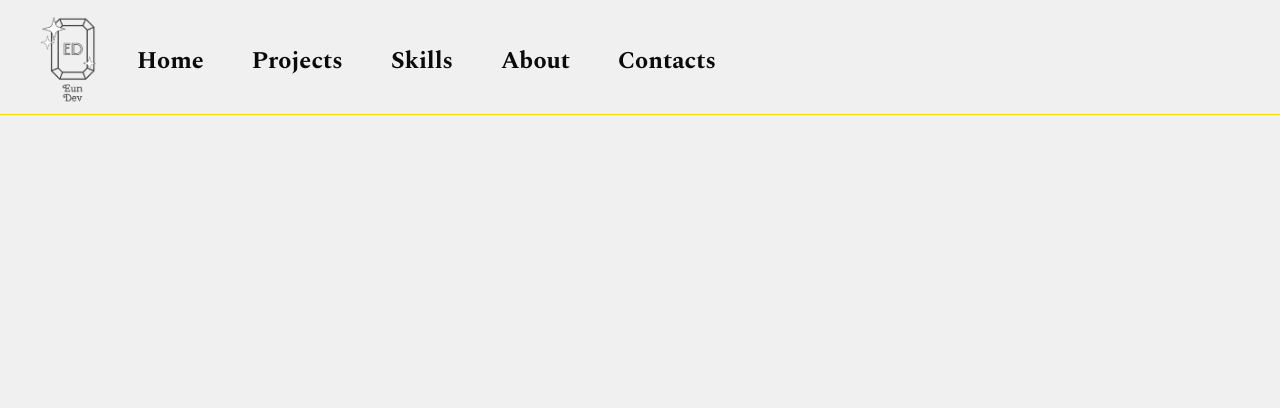
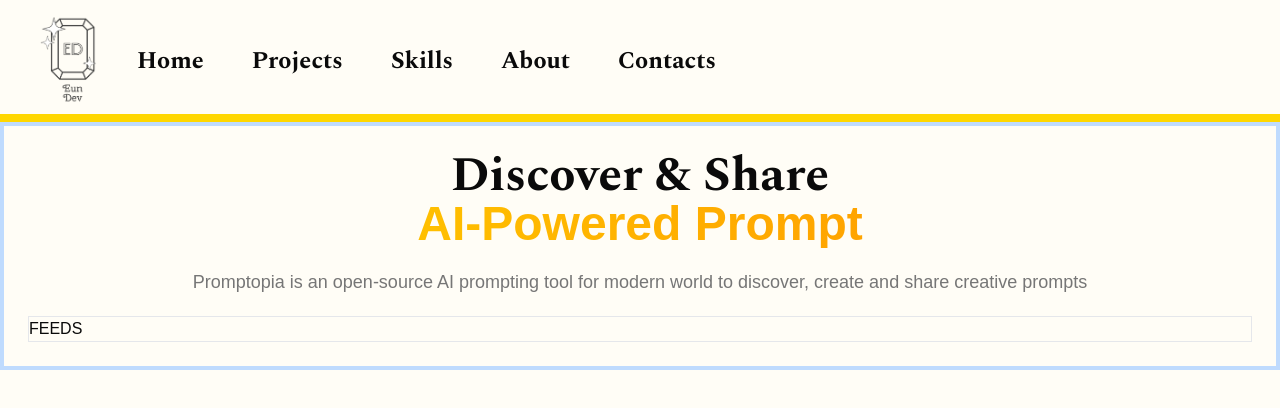
Before and after one commit to chreuseun/my-next-js-showcase-app, a Next.js app: page / in a window 1280 px wide. Shown: the top 408 px of the page. Built offline with nearby package versions, Linux system fonts and the light colour scheme.

Commit message:
Add Navbar.tsx

```diff
--- a/components/Nav.tsx
+++ b/components/Nav.tsx
@@ -32,7 +32,10 @@
     label: "Contacts",
     id: "contacts",
   },
-  SKILLS: { label: "Skills", id: "skill" },
+  SKILLS: {
+    label: "Skills",
+    id: "skill",
+  },
 };
 
 const Nav = () => {
@@ -49,10 +52,10 @@
   };
 
   return (
-    <div className="border-b pb-2 border-customGold px-10 pt-4 flex flex-row">
+    <div className="border-b-8 pb-2 border-customGold px-10 pt-4 flex flex-row">
       <Image
         src={appLogo}
-        className="select-none md:mr-4"
+        className="select-none md:mr-4 cursor-pointer"
         alt="eundev icon"
         height={90}
       />
@@ -64,8 +67,6 @@
         {renderNavButton(navConfig.ABOUT)}
         {renderNavButton(navConfig.CONTACTS)}
       </div>
-
-      {/* </div> */}
     </div>
   );
 };
--- a/constants/copies.tsx
+++ b/constants/copies.tsx
@@ -1,5 +1,6 @@
 const APPLICATION = {
-  title: "Promptopia",
+  title: "EunDev",
+  description: "Crafting impactful digital experiences seamlessly.",
 };
 
 const PAGES = {
--- a/src/app/layout.tsx
+++ b/src/app/layout.tsx
@@ -4,10 +4,11 @@
 import Nav from "@components/Nav";
 import Provider from "@components/Provider";
 import TestFlexLayout from "@components/TestFlexLayout";
+import { APPLICATION } from "@root/constants/copies";
 
 export const metadata: Metadata = {
-  title: "Promptopia",
-  description: "Discover & Share Prompts",
+  title: APPLICATION.title,
+  description: APPLICATION.description,
 };
 
 export default function RootLayout({
@@ -20,8 +21,7 @@
       <head />
       <body className="text-primaryText bg-primaryBG">
         <Nav />
-        {/* <TestFlexLayout /> */}
-        {/* <div className="">{children}</div> */}
+        {children}
       </body>
     </html>
   );
--- a/tailwind.config.ts
+++ b/tailwind.config.ts
@@ -15,7 +15,7 @@
         testColor: "#446712",
 
         // my custom color
-        primaryBG: "#F0F0F0",
+        primaryBG: "#FFFDF6",
         secondaryBG: "#EAEAEA",
 
         customGold: "#FFD700", // Gold
```
